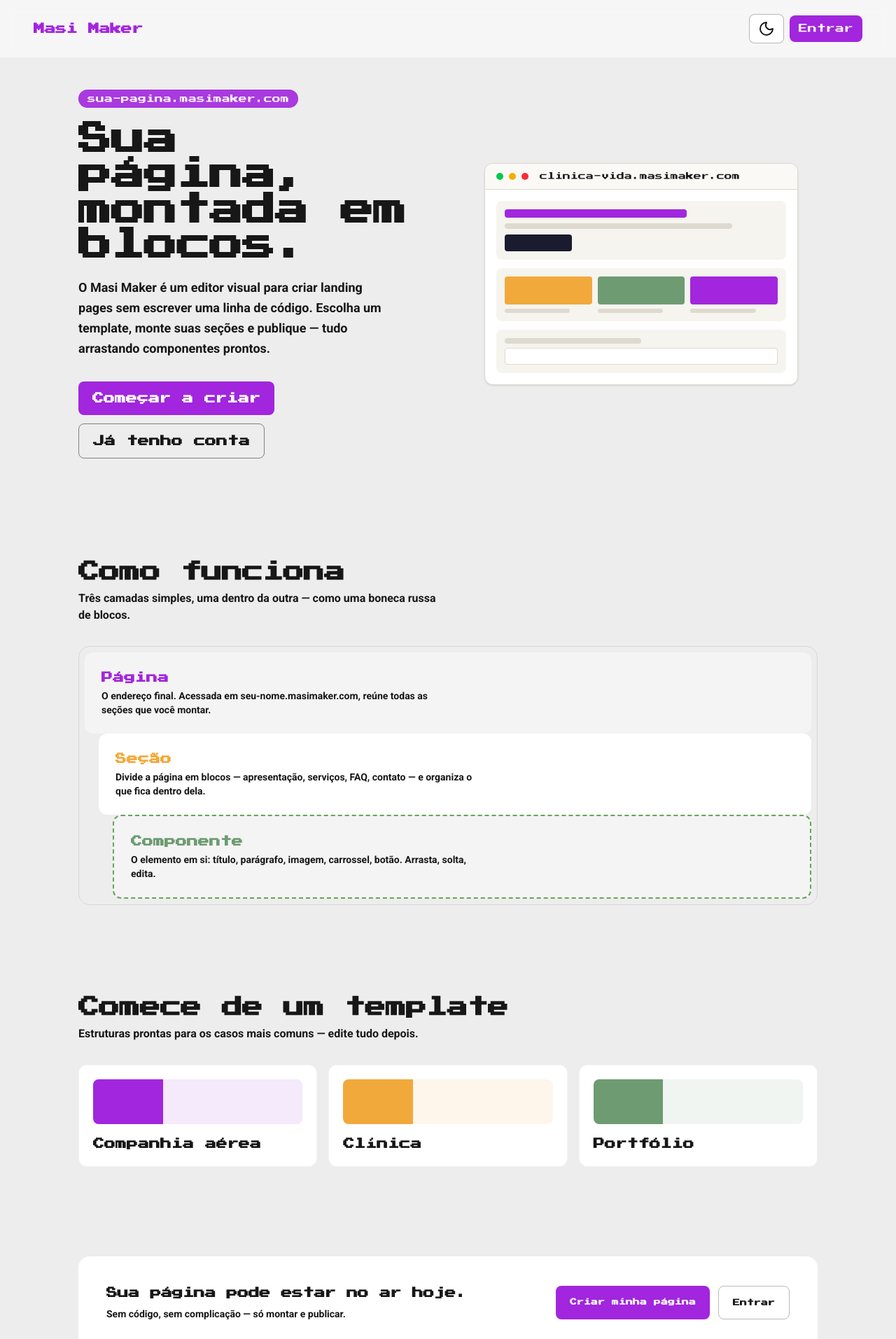
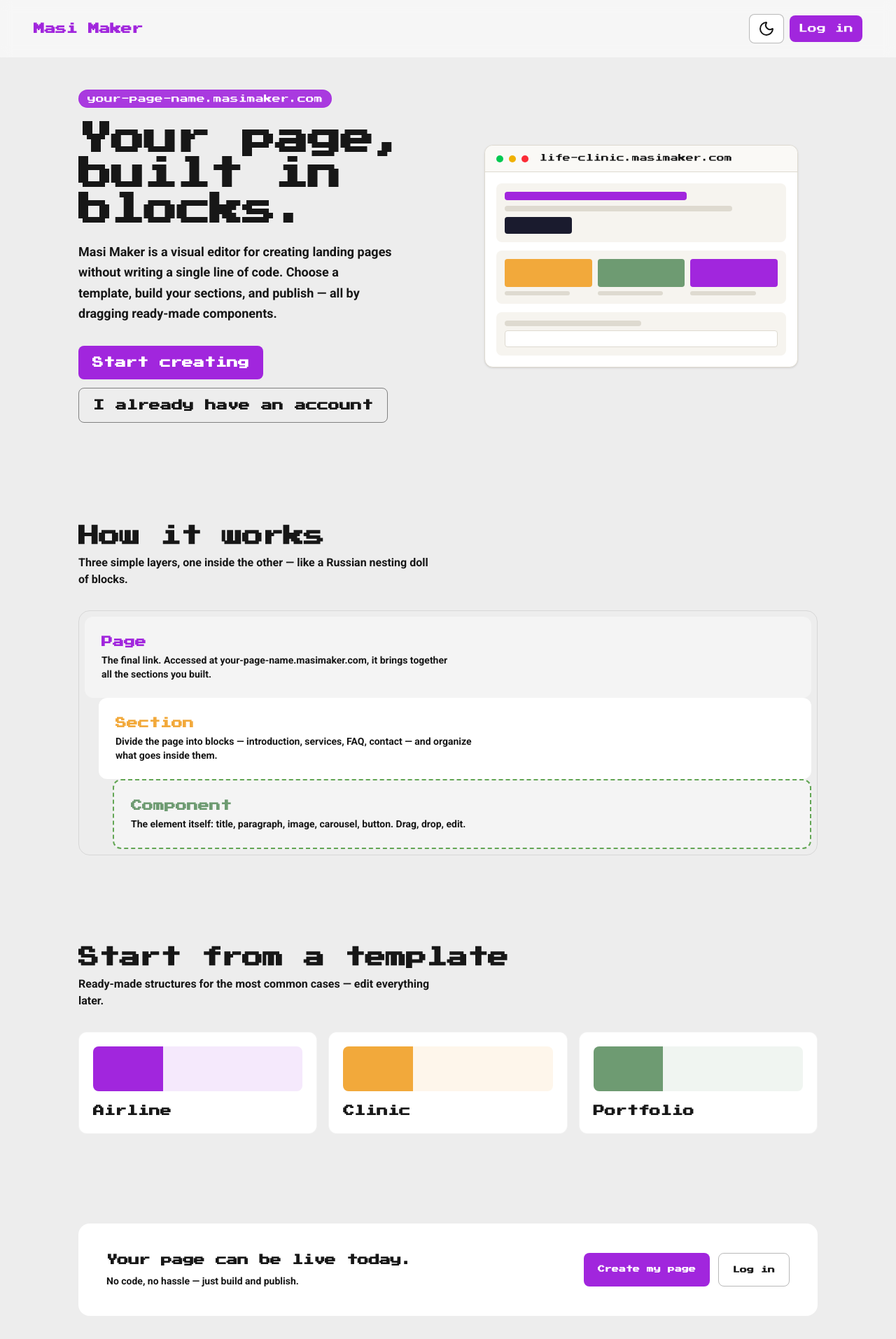
Before and after one commit to igorOliveira-dev/masimaker, a Next.js app: page / in a window 1280 px wide. Shown: the top 1913 px of the page at 70% size. Built offline with nearby package versions, Linux system fonts and the light colour scheme.

Commit message:
changed landing page language to english

```diff
--- a/app/page.tsx
+++ b/app/page.tsx
@@ -9,35 +9,35 @@ import { useEffect, useState } from "react";
 
 const templates = [
   {
-    label: "Companhia aérea",
+    label: "Airline",
     tint: "bg-[var(--purple)]",
     tintSoft: "bg-[var(--purple)]/10",
   },
-  { label: "Clínica", tint: "bg-[#F2A93B]", tintSoft: "bg-[#F2A93B]/10" },
-  { label: "Portfólio", tint: "bg-[#6E9B72]", tintSoft: "bg-[#6E9B72]/10" },
+  { label: "Clinic", tint: "bg-[#F2A93B]", tintSoft: "bg-[#F2A93B]/10" },
+  { label: "Portfolio", tint: "bg-[#6E9B72]", tintSoft: "bg-[#6E9B72]/10" },
 ];
 
 const structure = [
   {
-    tag: "PÁGINA",
+    tag: "Page",
     dot: "bg-[var(--purple)]",
     text: "text-[var(--purple)]",
-    title: "Página ",
-    desc: "O endereço final. Acessada em seu-nome.masimaker.com, reúne todas as seções que você montar.",
+    title: "Page ",
+    desc: "The final link. Accessed at your-page-name.masimaker.com, it brings together all the sections you built.",
   },
   {
-    tag: "SEÇÃO",
+    tag: "Section",
     dot: "bg-[#F2A93B]",
     text: "text-[#F2A93B]",
-    title: "Seção",
-    desc: "Divide a página em blocos — apresentação, serviços, FAQ, contato — e organiza o que fica dentro dela.",
+    title: "Section",
+    desc: "Divide the page into blocks — introduction, services, FAQ, contact — and organize what goes inside them.",
   },
   {
-    tag: "COMPONENTE",
+    tag: "Component",
     dot: "bg-[#6E9B72]",
     text: "text-[#6E9B72]",
-    title: "Componente",
-    desc: "O elemento em si: título, parágrafo, imagem, carrossel, botão. Arrasta, solta, edita.",
+    title: "Component",
+    desc: "The element itself: title, paragraph, image, carousel, button. Drag, drop, edit.",
   },
 ];
 
@@ -92,7 +92,7 @@ to { opacity: 1; transform: translateY(0); }
             href="/auth/login"
             className="bg-[var(--purple)] rounded-lg border border-[var(--purple)]/50 text-white text-[13px] font-medium [font-family:var(--font-press-start-2p)] px-3 py-2 transition-transform hover:bg-[var(--purple)]/80 focus-visible:outline focus-visible:outline-2 focus-visible:outline-offset-2 focus-visible:outline-[#711b9f]"
           >
-            Entrar
+            Log in
           </Link>
         </div>
       </header>
@@ -101,17 +101,17 @@ to { opacity: 1; transform: translateY(0); }
       <section className="mt-16 mx-auto grid max-w-6xl gap-12 px-6 pb-20 pt-8 md:grid-cols-2 md:items-center md:px-12 md:pt-16">
         <div>
           <span className="mm-block inline-block rounded-full border border-[var(--purple)]/50 bg-[var(--purple)]/90 px-3 py-1 text-xs text-white [font-family:var(--font-press-start-2p)] [animation-delay:0.04s]">
-            sua-pagina.masimaker.com
+            your-page-name.masimaker.com
           </span>
 
           <h1 className="mm-block mt-5 text-4xl font-bold leading-[1.05] tracking-tight [font-family:var(--font-press-start-2p)] md:text-5xl [var(--purple)]">
-            Sua página, montada em blocos.
+            Your page, built in blocks.
           </h1>
 
           <p className="mm-block mt-5 max-w-md text-base leading-relaxed [var(--foreground)] [animation-delay:0.08s] md:text-lg [font-family:var(--font-roboto)] font-semibold">
-            O Masi Maker é um editor visual para criar landing pages sem
-            escrever uma linha de código. Escolha um template, monte suas seções
-            e publique — tudo arrastando componentes prontos.
+            Masi Maker is a visual editor for creating landing pages without
+            writing a single line of code. Choose a template, build your sections,
+            and publish — all by dragging ready-made components.
           </p>
 
           <div className="mm-block mt-8 flex flex-wrap gap-3 [animation-delay:0.16s]">
@@ -119,13 +119,13 @@ to { opacity: 1; transform: translateY(0); }
               href="/auth/register"
               className="rounded-lg bg-[var(--purple)] px-5 py-3 font-semibold [font-family:var(--font-press-start-2p)] text-white transition-transform hover:-translate-y-0.5 hover:bg-[#71129f]/80  focus-visible:outline focus-visible:outline-2 focus-visible:outline-offset-2 focus-visible:outline-[#711b9f]"
             >
-              Começar a criar
+              Start creating
             </Link>
             <Link
               href="/dashboard"
               className="rounded-lg border border-[var(--foreground)]/50 px-5 py-3 text-[var(--foreground)] font-semibold [font-family:var(--font-press-start-2p)] transition-colors hover:-translate-y-0.5 hover:bg-[var(--foreground)]/20 focus-visible:outline focus-visible:outline-2 focus-visible:outline-offset-2 focus-visible:outline-[#5B4FE8]"
             >
-              Já tenho conta
+              I already have an account
             </Link>
           </div>
         </div>
@@ -136,8 +136,8 @@ to { opacity: 1; transform: translateY(0); }
             <span className="h-2.5 w-2.5 rounded-full bg-green-500" />
             <span className="h-2.5 w-2.5 rounded-full bg-yellow-500" />
             <span className="h-2.5 w-2.5 rounded-full bg-red-500" />
-            <span className="ml-2 text-[11px] text-[#171717] [font-family:var(--font-press-start-2p)] text-">
-              clinica-vida.masimaker.com
+            <span className="ml-2 text-[11px] text-[#171717] [font-family:var(--font-press-start-2p)]">
+              life-clinic.masimaker.com
             </span>
           </div>
 
@@ -177,11 +177,11 @@ to { opacity: 1; transform: translateY(0); }
       {/* COMO FUNCIONA — hierarquia real do produto */}
       <section className="mx-auto max-w-6xl px-6 py-16 md:px-12">
         <h2 className="text-2xl font-bold tracking-tight [font-family:var(--font-press-start-2p)] md:text-3xl">
-          Como funciona
+          How it works
         </h2>
         <p className="mt-2 max-w-lg text-[var(--foreground)] [font-family:var(--font-roboto)] font-semibold">
-          Três camadas simples, uma dentro da outra — como uma boneca russa de
-          blocos.
+          Three simple layers, one inside the other — like a Russian nesting doll
+          of blocks.
         </p>
 
         <div className="mt-8 rounded-2xl border border-[var(--foreground)]/10 p-2">
@@ -211,10 +211,10 @@ to { opacity: 1; transform: translateY(0); }
       {/* TEMPLATES */}
       <section className="mx-auto max-w-6xl px-6 py-16 md:px-12">
         <h2 className="text-2xl font-bold tracking-tight [font-family:var(--font-press-start-2p)] md:text-3xl">
-          Comece de um template
+          Start from a template
         </h2>
         <p className="mt-2 max-w-lg text-[var(--foreground)] [font-family:var(--font-roboto)] font-semibold">
-          Estruturas prontas para os casos mais comuns — edite tudo depois.
+          Ready-made structures for the most common cases — edit everything later.
         </p>
 
         <div className="mt-8 grid gap-4 sm:grid-cols-3">
@@ -239,10 +239,10 @@ to { opacity: 1; transform: translateY(0); }
         <div className="flex flex-col items-start gap-6 rounded-2xl bg-[var(--background-secondary)] px-6 py-10 md:flex-row md:items-center md:justify-between md:px-10">
           <div>
             <h2 className="text-1xl font-bold tracking-tight text-[var(--foreground)] [font-family:var(--font-press-start-2p)]">
-              Sua página pode estar no ar hoje.
+              Your page can be live today.
             </h2>
             <p className="mt-2 text-sm text-[var(--foreground)] [font-family:var(--font-roboto)] font-semibold">
-              Sem código, sem complicação — só montar e publicar.
+              No code, no hassle — just build and publish.
             </p>
           </div>
           <div className="flex shrink-0 gap-3">
@@ -250,13 +250,13 @@ to { opacity: 1; transform: translateY(0); }
               href="/dashboard"
               className=" h-12 rounded-lg bg-[var(--purple)] px-5 py-4 text-[10px] [font-family:var(--font-press-start-2p)] font-semibold text-white transition-transform hover:bg-[var(--purple)]/80 hover:-translate-y-0.5 focus-visible:outline focus-visible:outline-2 focus-visible:outline-offset-2 focus-visible:outline-white"
             >
-              Criar minha página
+              Create my page
             </Link>
             <Link
               href="/auth/login"
               className="h-12 rounded-lg border border-[var(--foreground)]/30 px-5 py-4 text-[10px] font-semibold [font-family:var(--font-press-start-2p)] text-[var(--foreground)] focus-visible:outline focus-visible:outline-2 focus-visible:outline-offset-2 focus-visible:outline-white hover:bg-[var(--foreground)]/20 transition-transform hover:-translate-y-0.5"
             >
-              Entrar
+              Log in
             </Link>
           </div>
         </div>
```
